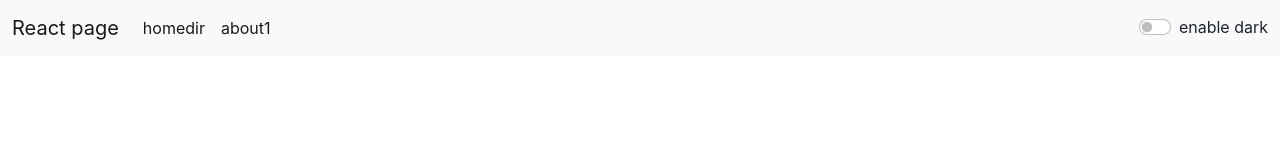
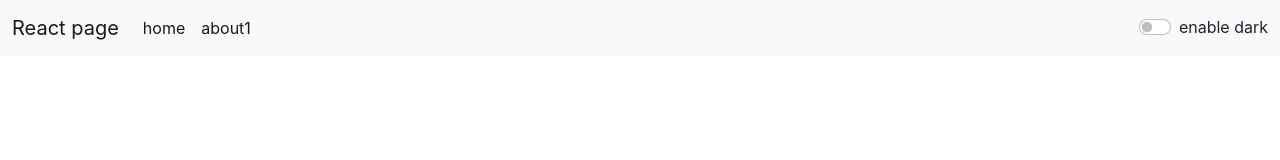
Before and after one commit to Shreyas12345678/React, a React (Create React App) app: page / in a window 1280 px wide. Shown: the top 160 px of the page. Built offline with nearby package versions, Linux system fonts and the light colour scheme.

Commit message:
again changed

```diff
--- a/src/components/Navbar.js
+++ b/src/components/Navbar.js
@@ -24,7 +24,7 @@
           <div className="collapse navbar-collapse" id="navbarSupportedContent">
             <ul className="navbar-nav me-auto mb-2 mb-lg-0">
               <li className="nav-item">
-                <Link className="nav-link active" aria-current="page" to="/home">homedir</Link>
+                <Link className="nav-link active" aria-current="page" to="/home">home</Link>
               </li>
               <li className="nav-item">
                 <Link className="nav-link active" aria-current="page" to="/about
```
